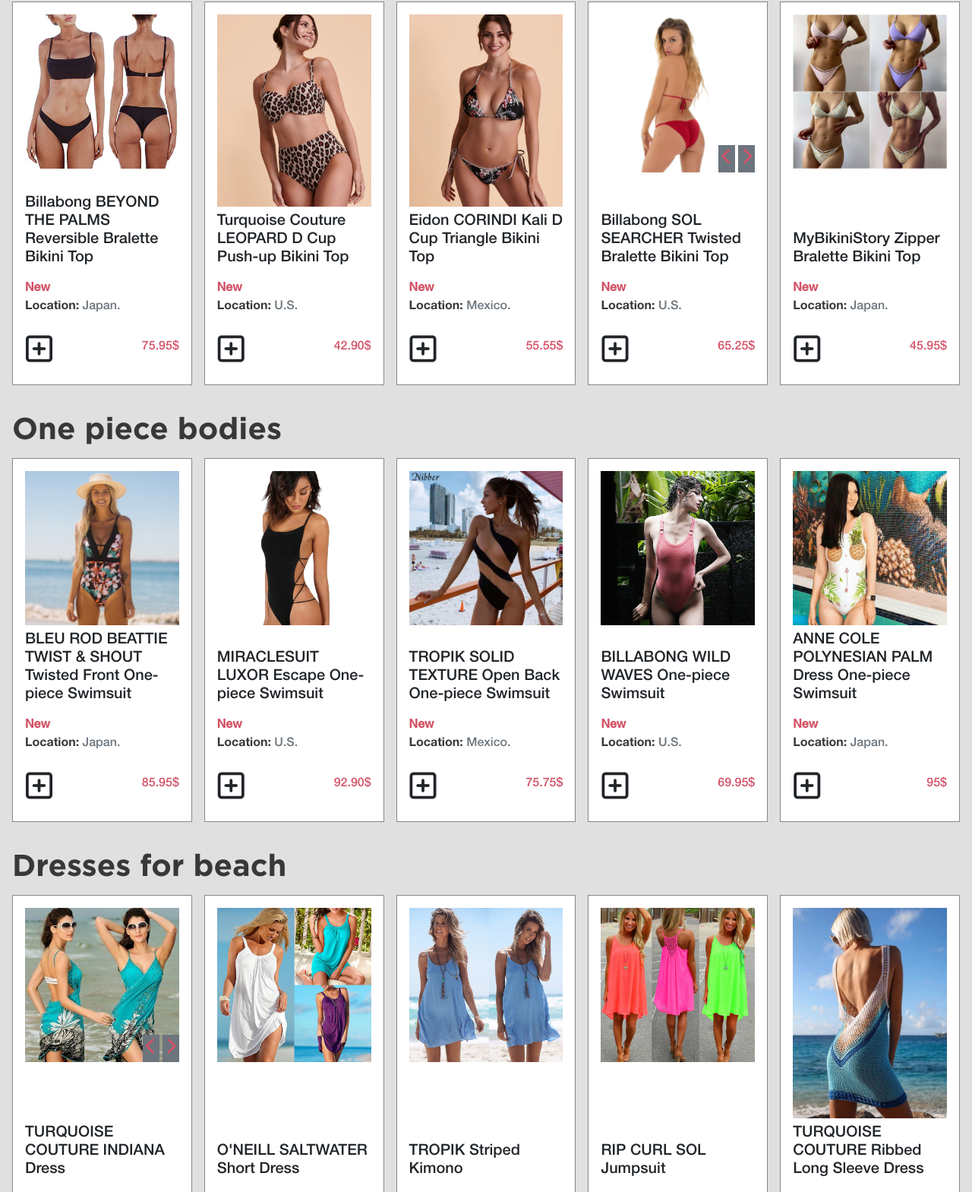
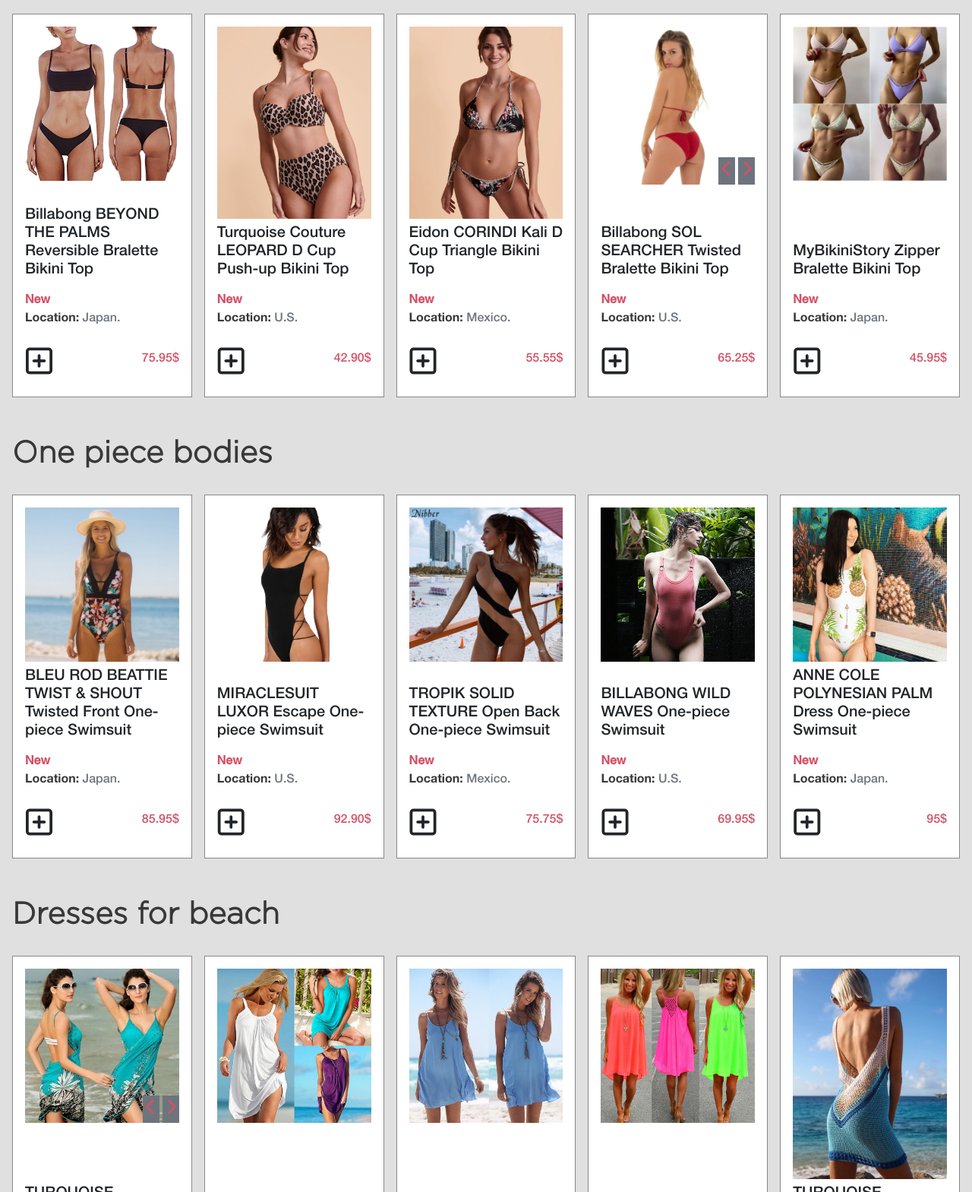
Before and after one commit to carlos-osorio-developer/belle-bikinis, a plain HTML site: page index.html in a window 1280 px wide. Shown: the part 684-2253 px from the top of the page at 76% size. Drawn offline with nearby package versions, Linux system fonts and the light colour scheme.

Commit message:
Change padding and margin, remove unnecesary id's, and change width of elements in footer

```diff
--- a/assets/css/scss/styles.scss
+++ b/assets/css/scss/styles.scss
@@ -138,7 +138,7 @@ header {
 
 .searchbar {
   width: 200px;
-  margin: 0 5px;
+  margin: 0;
 }
 
 /* Hots ads ===================== */
@@ -195,7 +195,7 @@ footer {
 }
 
 .user-options-item {
-  width: 150px;
+  width: 111px;
 }
 
 .footer-nav,
--- a/index.html
+++ b/index.html
@@ -48,7 +48,7 @@
     </section>
     <main>
         <section id="carouselHotAds" class="carousel slide container-fluid p-4" data-bs-ride="carousel">
-            <h1>Hot Ads</h1>
+            <h2 class="xxl-txt fw-bold">Hot Ads</h2>
             <div class="carousel-inner">
                 <div class="carousel-item active px-5">
                     <div class="carousel-container d-md-flex flex-md-row flex-nowrap">
@@ -105,10 +105,10 @@
                 </button>
             </div>
         </section>
-        <section id="Bikinis" class="m-4 mx-lg-2">
-            <h1 class="px-2">Two pieces bikinis</h1>
+        <section class="m-4 mx-lg-2">
+            <h2 class="xxl-txt fw-bold px-2">Two pieces bikinis</h2>
             <div class="d-md-flex flex-wrap justify-content-center">
-                <div class="item-prev m-2 p-3">
+                <div class="item-prev m-2 my-4 p-4 p-lg-3">
                 <a href="#"><img class="container-fluid p-0" src="./assets/img/item1.jpg" alt="black bikini"></a>
                 <div>
                 <a href="#" class="text-dark"><h3 class="py-2">Billabong BEYOND THE PALMS Reversible Bralette Bikini Top</h3></a>
@@ -127,7 +127,7 @@
                 </div>
                 </div>
                 </div>
-                <div class="item-prev m-2 p-3">
+                <div class="item-prev m-2 my-4 p-4 p-lg-3">
                     <a href="#"><img class="container-fluid p-0" src="./assets/img/item2.jpg" alt="leopard bikini"></a>
                     <div>
                 <a href="#" class="text-dark"><h3 class="py-2">Turquoise Couture LEOPARD D Cup Push-up Bikini Top</h3></a>
@@ -146,7 +146,7 @@
                     </div>
                 </div>
                 </div>
-                <div class="item-prev m-2 p-3">
+                <div class="item-prev m-2 my-4 p-4 p-lg-3">
                     <a href="#"><img class="container-fluid p-0" src="./assets/img/item3.jpg" alt="flowers bikini"></a>
                     <div>
                         <a href="#" class="text-dark"><h3 class="py-2">Eidon CORINDI Kali D Cup Triangle Bikini Top</h3></a>
@@ -165,7 +165,7 @@
                         </div>
                     </div>
                 </div>
-                <div class="item-prev m-2 p-3">
+                <div class="item-prev m-2 my-4 p-4 p-lg-3">
                     <div id="CarouselBikini" class="carousel slide">
                         <div class="carousel-inner">
                             <div class="carousel-item active"><a href="#"><img class="container-fluid p-0" src="./assets/img/item4.jpg" alt="red bikini"></a></div>
@@ -199,7 +199,7 @@
                         </div>
                     </div>
                 </div>
-                <div class="item-prev m-2 p-3 d-none d-xl-flex">
+                <div class="item-prev m-2 my-4 p-4 p-lg-3 d-none d-xl-flex">
                     <a href="#"><img class="container-fluid p-0" src="./assets/img/item5.webp" alt="black bikini"></a>
                     <div>
                         <a href="#" class="text-dark"><h3 class="py-2">MyBikiniStory Zipper Bralette Bikini Top</h3></a>
@@ -220,10 +220,10 @@
                 </div>
             </div>
         </section>
-        <section id="Bodys" class="m-4 mx-lg-2">
-            <h1 class="px-2">One piece bodies</h1>
+        <section class="m-4 mx-lg-2">
+            <h2 class="xxl-txt fw-bold px-2">One piece bodies</h2>
             <div class="d-md-flex flex-wrap justify-content-center">
-                <div class="item-prev m-2 p-3">
+                <div class="item-prev m-2 my-4 p-4 p-lg-3">
                 <a href="#"><img class="container-fluid p-0" src="./assets/img/body1.jpg" alt="black bikini"></a>
                 <div>
                 <a href="#" class="text-dark"><h3 class="py-2">BLEU ROD BEATTIE TWIST & SHOUT Twisted Front One-piece Swimsuit</h3></a>
@@ -242,7 +242,7 @@
                 </div>
                 </div>
                 </div>
-                <div class="item-prev m-2 p-3">
+                <div class="item-prev m-2 my-4 p-4 p-lg-3">
                     <a href="#"><img class="container-fluid p-0" src="./assets/img/body2.jpg" alt="leopard bikini"></a>
                     <div>
                 <a href="#" class="text-dark"><h3 class="py-2">MIRACLESUIT LUXOR Escape One-piece Swimsuit</h3></a>
@@ -261,7 +261,7 @@
                     </div>
                 </div>
                 </div>
-                <div class="item-prev m-2 p-3">
+                <div class="item-prev m-2 my-4 p-4 p-lg-3">
                     <a href="#"><img class="container-fluid p-0" src="./assets/img/body3.webp" alt="flowers bikini"></a>
                     <div>
                 <a href="#" class="text-dark"><h3 class="py-2">TROPIK SOLID TEXTURE Open Back One-piece Swimsuit</h3></a>
@@ -280,7 +280,7 @@
                     </div>
                 </div>
                 </div>
-                <div class="item-prev m-2 p-3">
+                <div class="item-prev m-2 my-4 p-4 p-lg-3">
                     <a href="#"><img class="container-fluid p-0" src="./assets/img/body4.jpg" alt="red bikini"></a>
                     <div>
                 <a href="#" class="text-dark"><h3 class="py-2">BILLABONG WILD WAVES One-piece Swimsuit</h3></a>
@@ -299,7 +299,7 @@
                     </div>
                 </div>
                 </div>
-                <div class="item-prev m-2 p-3 d-none d-xl-flex">
+                <div class="item-prev m-2 my-4 p-4 p-lg-3 d-none d-xl-flex">
                     <a href="#"><img class="container-fluid p-0" src="./assets/img/body5.jpg" alt="black bikini"></a>
                     <div>
                 <a href="#" class="text-dark"><h3 class="py-2">ANNE COLE POLYNESIAN PALM Dress One-piece Swimsuit</h3></a>
@@ -320,10 +320,10 @@
                 </div>
             </div>
         </section>
-        <section id="Beach-Dresses" class="m-4 mx-lg-2">
-            <h1 class="px-2">Dresses for beach</h1>
+        <section class="m-4 mx-lg-2">
+            <h2 class="xxl-txt fw-bold px-2">Dresses for beach</h2>
             <div class="d-md-flex flex-wrap justify-content-center">
-                <div class="item-prev m-2 p-3">
+                <div class="item-prev m-2 my-4 p-4 p-lg-3">
                     <div id="CarouselDress" class="carousel slide">
                         <div class="carousel-inner">
                             <div class="carousel-item active"><a href="#"><img class="container-fluid p-0" src="./assets/img/dress1.jpg" alt="red bikini"></a></div>
@@ -357,7 +357,7 @@
                     </div>
                 </div>
                 </div>
-                <div class="item-prev m-2 p-3">
+                <div class="item-prev m-2 my-4 p-4 p-lg-3">
                     <a href="#"><img class="container-fluid p-0" src="./assets/img/dress2.webp" alt="leopard bikini"></a>
                     <div>
                 <a href="#" class="text-dark"><h3 class="py-2">O'NEILL SALTWATER Short Dress</h3></a>
@@ -376,7 +376,7 @@
                     </div>
                 </div>
                 </div>
-                <div class="item-prev m-2 p-3">
+                <div class="item-prev m-2 my-4 p-4 p-lg-3">
                     <a href="#"><img class="container-fluid p-0" src="./assets/img/dress3.jpg" alt="flowers bikini"></a>
                     <div>
                 <a href="#" class="text-dark"><h3 class="py-2">TROPIK Striped Kimono</h3></a>
@@ -395,7 +395,7 @@
                     </div>
                 </div>
                 </div>
-                <div class="item-prev m-2 p-3">
+                <div class="item-prev m-2 my-4 p-4 p-lg-3">
                     <a href="#"><img class="container-fluid p-0" src="./assets/img/dress4.jpg" alt="red bikini"></a>
                     <div>
                 <a href="#" class="text-dark"><h3 class="py-2">RIP CURL SOL Jumpsuit</h3></a>
@@ -414,7 +414,7 @@
                     </div>
                 </div>
                 </div>
-                <div class="item-prev m-2 p-3 d-none d-xl-flex">
+                <div class="item-prev m-2 my-4 p-4 p-lg-3 d-none d-xl-flex">
                     <a href="#"><img class="container-fluid p-0" src="./assets/img/dress5.jpg" alt="black bikini"></a>
                     <div>
                 <a href="#" class="text-dark"><h3 class="py-2">TURQUOISE COUTURE Ribbed Long Sleeve Dress</h3></a>
```
Also changed, not shown: search.html (+1 -1 lines), assets/css/styles.css, 1 other file.
